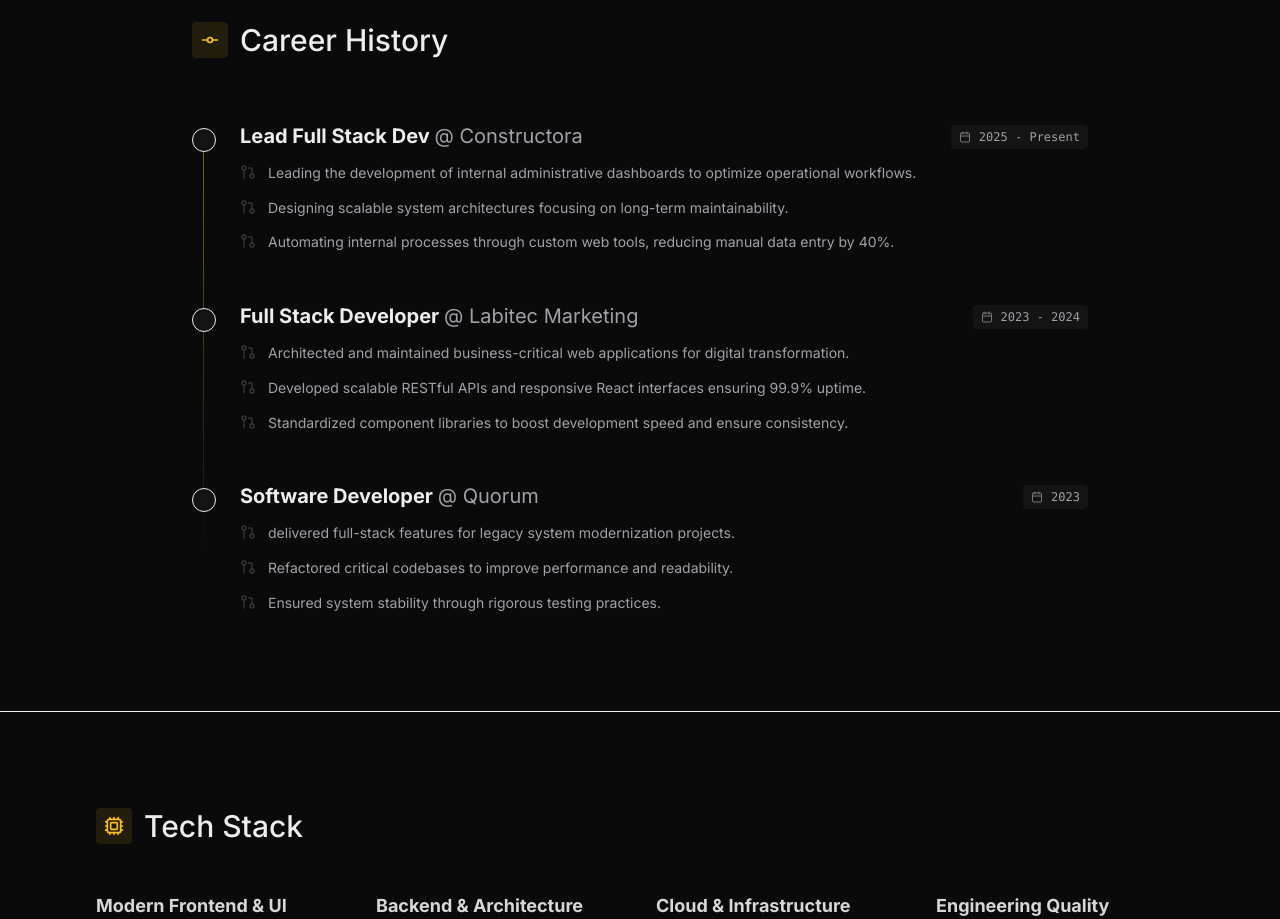
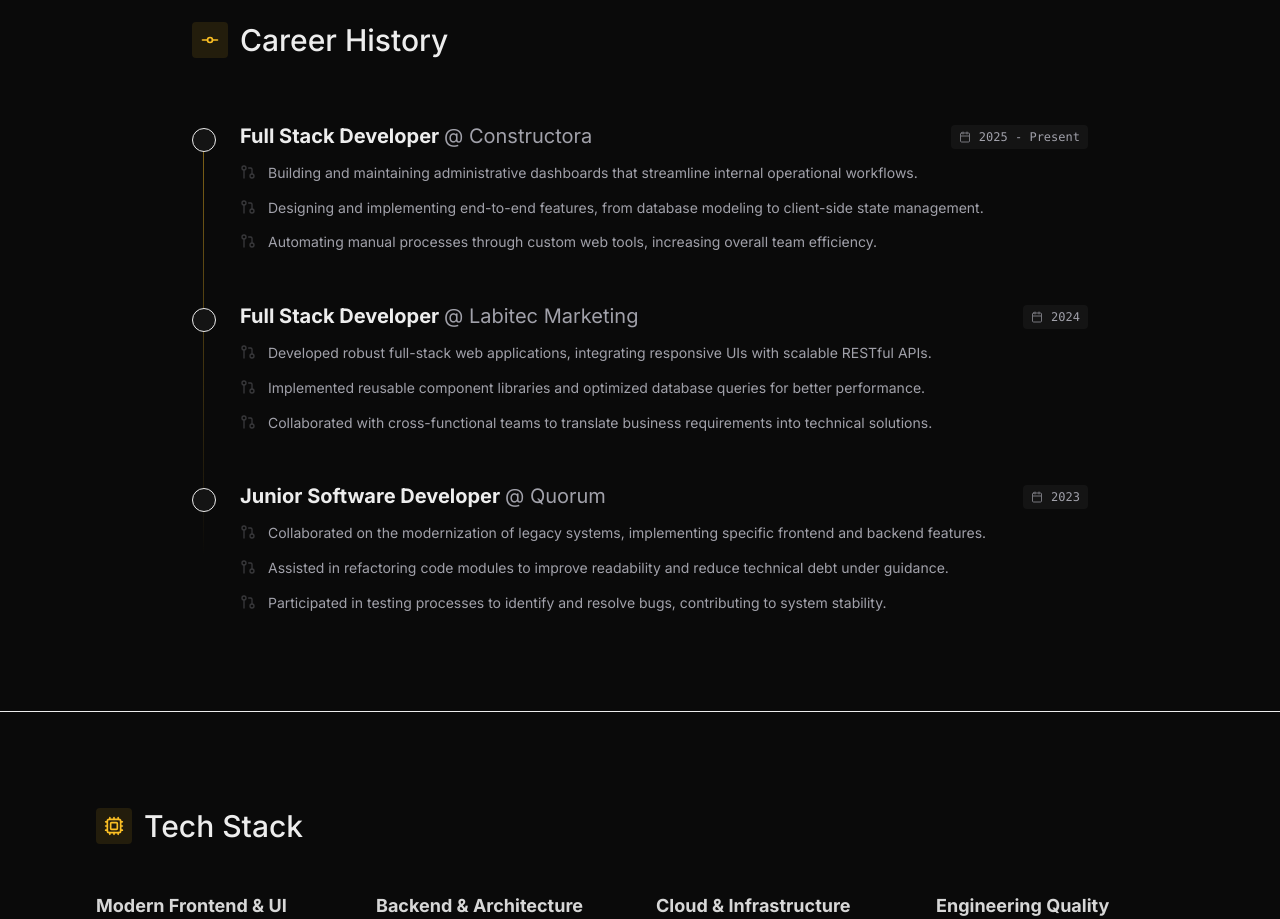
Before and after one commit to NickRami/my-portfolio, a React (Vite) app: page / in a window 1280 px wide. Shown: the part 2200-3119 px from the top of the page. Built offline with nearby package versions, Linux system fonts and the light colour scheme.

Commit message:
feat: Implement new resume page with i18n, theming, and print capabilities, supported by a new app context.

```diff
--- a/src/context/AppContext.tsx
+++ b/src/context/AppContext.tsx
@@ -86,30 +86,30 @@ const translations = {
     // Experience (Arrays for "Career Changelog")
     'experience.title': 'Career History',
     'experience.constructora.company': 'Constructora',
-    'experience.constructora.role': 'Lead Full Stack Dev',
+    'experience.constructora.role': 'Full Stack Developer',
     'experience.constructora.date': '2025 - Present',
     'experience.constructora.bullets': [
-      'Leading the development of internal administrative dashboards to optimize operational workflows.',
-      'Designing scalable system architectures focusing on long-term maintainability.',
-      'Automating internal processes through custom web tools, reducing manual data entry by 40%.'
+      'Building and maintaining administrative dashboards that streamline internal operational workflows.',
+      'Designing and implementing end-to-end features, from database modeling to client-side state management.',
+      'Automating manual processes through custom web tools, increasing overall team efficiency.'
     ],
 
     'experience.labitec.company': 'Labitec Marketing',
     'experience.labitec.role': 'Full Stack Developer',
-    'experience.labitec.date': '2023 - 2024',
+    'experience.labitec.date': '2024',
     'experience.labitec.bullets': [
-      'Architected and maintained business-critical web applications for digital transformation.',
-      'Developed scalable RESTful APIs and responsive React interfaces ensuring 99.9% uptime.',
-      'Standardized component libraries to boost development speed and ensure consistency.'
+      'Developed robust full-stack web applications, integrating responsive UIs with scalable RESTful APIs.',
+      'Implemented reusable component libraries and optimized database queries for better performance.',
+      'Collaborated with cross-functional teams to translate business requirements into technical solutions.'
     ],
 
     'experience.quorum.company': 'Quorum',
-    'experience.quorum.role': 'Software Developer',
+    'experience.quorum.role': 'Junior Software Developer',
     'experience.quorum.date': '2023',
     'experience.quorum.bullets': [
-      ' delivered full-stack features for legacy system modernization projects.',
-      'Refactored critical codebases to improve performance and readability.',
-      'Ensured system stability through rigorous testing practices.'
+      'Collaborated on the modernization of legacy systems, implementing specific frontend and backend features.',
+      'Assisted in refactoring code modules to improve readability and reduce technical debt under guidance.',
+      'Participated in testing processes to identify and resolve bugs, contributing to system stability.'
     ],
 
     // Skills - Senior/Product Profile
@@ -197,30 +197,30 @@ const translations = {
     // Experience (Arrays)
     'experience.title': 'Historial Profesional',
     'experience.constructora.company': 'Constructora',
-    'experience.constructora.role': 'Líder Técnico Full Stack',
+    'experience.constructora.role': 'Desarrollador Full Stack',
     'experience.constructora.date': '2025 - Presente',
     'experience.constructora.bullets': [
-      'Lidero el desarrollo de dashboards administrativos internos para optimizar flujos operativos.',
-      'Diseño arquitecturas de sistemas escalables enfocadas en mantenibilidad a largo plazo.',
-      'Automatizo procesos internos mediante herramientas web personalizadas, reduciendo carga manual.'
+      'Construyo y mantengo dashboards administrativos que optimizan los flujos de trabajo operativos internos.',
+      'Diseño e implemento funcionalidades end-to-end, desde el modelado de datos hasta la gestión de estado.',
+      'Automatizo procesos manuales mediante herramientas web propias, mejorando la eficiencia general del equipo.'
     ],
 
     'experience.labitec.company': 'Labitec Marketing',
     'experience.labitec.role': 'Desarrollador Full Stack',
-    'experience.labitec.date': '2023 - 2024',
+    'experience.labitec.date': '2024',
     'experience.labitec.bullets': [
-      'Arquitectura y mantenimiento de aplicaciones web críticas para la transformación digital del negocio.',
-      'Desarrollo de APIs RESTful escalables e interfaces React responsivas con 99.9% de uptime.',
-      'Estandarización de librerías de componentes para acelerar el desarrollo y asegurar consistencia.'
+      'Desarrollé aplicaciones web full-stack robustas, integrando interfaces responsivas con APIs RESTful escalables.',
+      'Implementé librerías de componentes reutilizables y optimicé consultas a bases de datos para mayor rendimiento.',
+      'Colaboré con equipos multidisciplinarios para transformar requerimientos de negocio en soluciones técnicas.'
     ],
 
     'experience.quorum.company': 'Quorum',
-    'experience.quorum.role': 'Desarrollador de Software',
+    'experience.quorum.role': 'Desarrollador Junior',
     'experience.quorum.date': '2023',
     'experience.quorum.bullets': [
-      'Desarrollo funcionalidades full-stack para proyectos de modernización de sistemas legacy.',
-      'Refactorización de código crítico para mejorar rendimiento, legibilidad y reducir deuda técnica.',
-      'Aseguramiento la estabilidad del sistema mediante prácticas rigurosas de testing.'
+      'Colaboré en la modernización de sistemas legacy, implementando funcionalidades específicas en frontend y backend.',
+      'Asistí en la refactorización de módulos de código para mejorar la legibilidad bajo supervisión técnica.',
+      'Participé en procesos de testing para identificar y resolver errores, contribuyendo a la estabilidad del sistema.'
     ],
 
     // Skills - Refinado para perfil Senior/Product
--- a/src/pages/Resume.tsx
+++ b/src/pages/Resume.tsx
@@ -22,36 +22,30 @@ export default function Resume() {
     return `https://api.microlink.io/?url=${encodeURIComponent(url)}&screenshot=true&meta=false&embed=screenshot.url&screenshot.waitFor=5000&viewport.width=1440&viewport.height=900`;
   };
 
+  // Helper to safely get bullets
+  const getBullets = (key: string) => {
+    const items = t(key);
+    return Array.isArray(items) ? items : [];
+  };
+
   const experiences = [
     {
       company: t('experience.constructora.company'),
       role: t('experience.constructora.role'),
       date: t('experience.constructora.date'),
-      bullets: [
-        t('experience.constructora.b1'),
-        t('experience.constructora.b2'),
-        t('experience.constructora.b3')
-      ]
+      bullets: getBullets('experience.constructora.bullets')
     },
     {
       company: t('experience.labitec.company'),
       role: t('experience.labitec.role'),
       date: t('experience.labitec.date'),
-      bullets: [
-        t('experience.labitec.b1'),
-        t('experience.labitec.b2'),
-        t('experience.labitec.b3')
-      ]
+      bullets: getBullets('experience.labitec.bullets')
     },
     {
       company: t('experience.quorum.company'),
       role: t('experience.quorum.role'),
       date: t('experience.quorum.date'),
-      bullets: [
-        t('experience.quorum.b1'),
-        t('experience.quorum.b2'),
-        t('experience.quorum.b3')
-      ]
+      bullets: getBullets('experience.quorum.bullets')
     }
   ];
 
@@ -108,14 +102,17 @@ export default function Resume() {
   };
 
   return (
-    <div className="min-h-screen bg-background text-foreground antialiased selection:bg-yellow-400/20 selection:text-yellow-400 overflow-x-hidden relative print:overflow-visible">
+    <div className="min-h-screen bg-background text-foreground antialiased selection:bg-primary/20 selection:text-primary overflow-x-hidden relative print:overflow-visible">
       {/* Mouse Follower Gradient */}
       <div
         className="pointer-events-none fixed inset-0 z-0 transition-opacity duration-300 print:hidden"
         style={{
-            background: `radial-gradient(600px circle at ${mousePosition.x}px ${mousePosition.y}px, rgba(250, 204, 21, 0.05), transparent 40%)`
+          background: `radial-gradient(600px circle at ${mousePosition.x}px ${mousePosition.y}px, rgba(var(--color-primary-rgb), 0.05), transparent 40%)` // Adjusted for potential CSS variable usage or keep hardcoded if variable not exported as RGB
         }}
-       />
+      >
+        {/* Alternative using Tailwind opacity if CSS var not raw RGB */}
+        <div className="absolute inset-0 bg-primary/5 [mask-image:radial-gradient(600px_circle_at_var(--x)_var(--y),black,transparent)]" style={{ '--x': `${mousePosition.x}px`, '--y': `${mousePosition.y}px` } as any} />
+      </div>
 
       <Navbar />
 
@@ -123,7 +120,7 @@ export default function Resume() {
 
         <div className="max-w-4xl mx-auto">
           <div className="mb-8 no-print">
-               <Link to="/" className="inline-flex items-center gap-2 text-muted-foreground hover:text-yellow-400 transition-colors group">
+            <Link to="/" className="inline-flex items-center gap-2 text-muted-foreground hover:text-primary transition-colors group">
               <ArrowLeft size={20} className="group-hover:-translate-x-1 transition-transform" />
               <span className="font-medium">{t('nav.back')}</span>
             </Link>
@@ -132,7 +129,7 @@ export default function Resume() {
           <div className="flex justify-between items-start mb-12 print:mb-6">
             <div className="flex-1">
               <h1 className="text-5xl md:text-7xl font-bold tracking-tighter mb-4 text-pretty leading-tight">Ramiro Silva</h1>
-                  <h2 className="text-2xl md:text-3xl text-yellow-400/90 font-medium mb-6 print:mb-4 tracking-tight">{t('hero.role')}</h2>
+              <h2 className="text-2xl md:text-3xl text-primary/90 font-medium mb-6 print:mb-4 tracking-tight">{t('hero.role')}</h2>
               <p className="text-muted-foreground/80 max-w-2xl leading-relaxed text-lg md:text-xl font-light print:text-base">
                 {t('resume.summary')}
               </p>
@@ -140,15 +137,15 @@ export default function Resume() {
             <div className="flex items-center gap-4 no-print ml-4 pt-2">
               <button
                 onClick={handlePrint}
-                    className="p-3 bg-muted/50 text-foreground rounded-full hover:bg-yellow-400 hover:text-black transition-all shadow-sm hover:shadow-yellow-400/20"
+                className="p-3 bg-muted/50 text-foreground rounded-full hover:bg-primary hover:text-primary-foreground transition-all shadow-sm hover:shadow-primary/20"
                 title={t('resume.download')}
               >
                 <Download size={22} />
               </button>
               <div className="h-8 w-px bg-muted mx-1" />
-                  <a href="https://github.com/NickRami" target="_blank" rel="noopener noreferrer" className="p-3 bg-muted/50 text-foreground rounded-full hover:bg-yellow-400 hover:text-black transition-all social-icon-btn"><Github size={22} /></a>
-                  <a href="https://www.linkedin.com/in/ramiro-silva-333918231" target="_blank" rel="noopener noreferrer" className="p-3 bg-muted/50 text-foreground rounded-full hover:bg-yellow-400 hover:text-black transition-all social-icon-btn"><Linkedin size={22} /></a>
-                  <a href="mailto:ramisilva8@gmail.com" className="p-3 bg-muted/50 text-foreground rounded-full hover:bg-yellow-400 hover:text-black transition-all social-icon-btn"><Mail size={22} /></a>
+              <a href="https://github.com/NickRami" target="_blank" rel="noopener noreferrer" className="p-3 bg-muted/50 text-foreground rounded-full hover:bg-primary hover:text-primary-foreground transition-all social-icon-btn"><Github size={22} /></a>
+              <a href="https://www.linkedin.com/in/ramiro-silva-333918231" target="_blank" rel="noopener noreferrer" className="p-3 bg-muted/50 text-foreground rounded-full hover:bg-primary hover:text-primary-foreground transition-all social-icon-btn"><Linkedin size={22} /></a>
+              <a href="mailto:ramisilva8@gmail.com" className="p-3 bg-muted/50 text-foreground rounded-full hover:bg-primary hover:text-primary-foreground transition-all social-icon-btn"><Mail size={22} /></a>
             </div>
           </div>
 
@@ -170,18 +167,18 @@ export default function Resume() {
             </div>
           </div>
 
-            <div className="border-t border-muted my-12 no-print" />
+          <div className="border-t border-border my-12 no-print" />
 
           {/* Skills / Tech Stack */}
           <section className="mb-16 print:mb-8 break-inside-avoid">
             <h3 className="text-sm font-semibold uppercase tracking-wider text-muted-foreground mb-8 flex items-center gap-3 print:mb-4">
-                   <span className="w-1.5 h-1.5 rounded-full bg-yellow-400 block print:bg-gray-600"></span>
+              <span className="w-1.5 h-1.5 rounded-full bg-primary block print:bg-gray-600"></span>
               {t('skills.subtitle')}
             </h3>
             <div className="grid sm:grid-cols-2 gap-8 print:gap-4 print:grid-cols-4">
               {skills.map((grp, i) => (
                 <div key={i} className="break-inside-avoid">
-                            <h4 className="text-lg font-bold text-foreground mb-3 border-b border-muted/50 pb-2 print:mb-1.5 print:pb-1 print:text-sm print:border-gray-300">{grp.category}</h4>
+                  <h4 className="text-lg font-bold text-foreground mb-3 border-b border-border/50 pb-2 print:mb-1.5 print:pb-1 print:text-sm print:border-gray-300">{grp.category}</h4>
                   <div className="flex flex-wrap gap-x-3 gap-y-2 print:flex-col print:gap-0.5">
                     {grp.items.map((item: string, idx: number) => (
                       <span key={idx} className="text-sm md:text-base text-muted-foreground print:text-xs print:text-gray-700 font-medium">
@@ -197,24 +194,24 @@ export default function Resume() {
           {/* Experience */}
           <section className="mb-16 print:mb-10">
             <h3 className="text-sm font-semibold uppercase tracking-wider text-muted-foreground mb-10 flex items-center gap-3 print:mb-6">
-                   <span className="w-1.5 h-1.5 rounded-full bg-yellow-400 block print:bg-gray-600"></span>
+              <span className="w-1.5 h-1.5 rounded-full bg-primary block print:bg-gray-600"></span>
               {t('experience.title')}
             </h3>
-                <div className="space-y-12 border-l border-muted ml-1 pl-8 print:space-y-6 print:pl-6 print:border-gray-200">
+            <div className="space-y-12 border-l border-border ml-1 pl-8 print:space-y-6 print:pl-6 print:border-gray-200">
               {experiences.map((exp, i) => (
                 <div key={i} className="relative break-inside-avoid group">
                   {/* Dot alignment */}
-                            <div className="absolute -left-[37px] top-2 h-2.5 w-2.5 rounded-full bg-yellow-400 ring-4 ring-background group-hover:ring-yellow-400/20 transition-all duration-300 print:bg-gray-600 print:ring-0 print:-left-[29px]" />
+                  <div className="absolute -left-[37px] top-2 h-2.5 w-2.5 rounded-full bg-primary ring-4 ring-background group-hover:ring-primary/20 transition-all duration-300 print:bg-gray-600 print:ring-0 print:-left-[29px]" />
 
                   <div className="flex flex-col sm:flex-row sm:items-baseline justify-between mb-2 print:mb-0.5">
                     <h4 className="text-xl md:text-2xl font-bold text-foreground print:text-lg">{exp.company}</h4>
-                                <span className="text-sm font-mono text-muted-foreground font-semibold print:text-gray-500 bg-muted/30 px-2 py-0.5 rounded print:bg-transparent print:p-0">{exp.date}</span>
+                    <span className="text-sm font-mono text-muted-foreground font-semibold print:text-gray-500 bg-muted/50 px-2 py-0.5 rounded print:bg-transparent print:p-0">{exp.date}</span>
                   </div>
-                            <p className="text-yellow-500/90 font-medium text-sm mb-4 uppercase tracking-wide print:text-gray-700 print:mb-2">{exp.role}</p>
+                  <p className="text-primary/90 font-medium text-sm mb-4 uppercase tracking-wide print:text-gray-700 print:mb-2">{exp.role}</p>
                   <ul className="space-y-2 text-muted-foreground/90 leading-relaxed print:space-y-1">
                     {exp.bullets.map((b, idx) => (
                       <li key={idx} className="flex items-start gap-3 text-base md:text-lg print:text-sm">
-                                        <span className="mt-2.5 w-1.5 h-1.5 rounded-full bg-yellow-400/60 shrink-0 print:bg-gray-400 print:mt-1.5"></span>
+                        <span className="mt-2.5 w-1.5 h-1.5 rounded-full bg-primary/60 shrink-0 print:bg-gray-400 print:mt-1.5"></span>
                         {b}
                       </li>
                     ))}
@@ -227,7 +224,7 @@ export default function Resume() {
           {/* Projects */}
           <section className="mb-16 print:mb-10 break-inside-avoid page-2-content">
             <h3 className="text-sm font-semibold uppercase tracking-wider text-muted-foreground mb-10 flex items-center gap-3 print:mb-6">
-                <span className="w-1.5 h-1.5 rounded-full bg-yellow-400 block print:bg-gray-600"></span>
+              <span className="w-1.5 h-1.5 rounded-full bg-primary block print:bg-gray-600"></span>
               {t('projects.label')}
             </h3>
             <div className="grid md:grid-cols-2 gap-8 print:gap-4 print:grid-cols-2">
@@ -237,7 +234,7 @@ export default function Resume() {
                   href={proj.url}
                   target="_blank"
                   rel="noopener noreferrer"
-                    className="group flex flex-col h-full rounded-2xl overflow-hidden bg-card border border-muted/50 hover:border-yellow-400/50 transition-all duration-300 hover:shadow-2xl hover:shadow-yellow-400/5 print:bg-white print:border-gray-200 print:shadow-none print:hover:border-gray-200"
+                  className="group flex flex-col h-full rounded-2xl overflow-hidden bg-card border border-border/50 hover:border-primary/50 transition-all duration-300 hover:shadow-2xl hover:shadow-primary/5 print:bg-white print:border-gray-200 print:shadow-none print:hover:border-gray-200"
                 >
                   {/* Image Preview - Screen Only */}
                   <div className="relative aspect-[16/9] overflow-hidden bg-muted no-print">
@@ -266,15 +263,15 @@ export default function Resume() {
                   {/* Content */}
                   <div className="p-6 flex-1 flex flex-col print:p-4">
                     <div className="flex justify-between items-start mb-3 print:mb-1.5">
-                        <h4 className="text-xl md:text-2xl font-bold group-hover:text-yellow-400 transition-colors print:text-base print:group-hover:text-black">{proj.title}</h4>
-                        <ExternalLink size={16} className="text-muted-foreground group-hover:text-yellow-400 transition-colors no-print" />
+                      <h4 className="text-xl md:text-2xl font-bold group-hover:text-primary transition-colors print:text-base print:group-hover:text-black">{proj.title}</h4>
+                      <ExternalLink size={16} className="text-muted-foreground group-hover:text-primary transition-colors no-print" />
                     </div>
                     <p className="text-muted-foreground mb-6 leading-relaxed line-clamp-2 text-base group-hover:text-foreground/80 transition-colors print:mb-3 print:line-clamp-none print:text-gray-700">
                       {proj.description}
                     </p>
                     <div className="mt-auto flex flex-wrap gap-2">
                       {proj.tech.map((techItem: string, idx: number) => (
-                          <span key={idx} className="text-xs font-medium px-2.5 py-1 rounded-full bg-muted text-muted-foreground transition-colors group-hover:bg-yellow-400/10 group-hover:text-yellow-500 print:bg-gray-100 print:text-gray-700 print:border-gray-200 print:px-2 print:py-0.5">
+                        <span key={idx} className="text-xs font-medium px-2.5 py-1 rounded-full bg-muted text-muted-foreground transition-colors group-hover:bg-primary/10 group-hover:text-primary print:bg-gray-100 print:text-gray-700 print:border-gray-200 print:px-2 print:py-0.5">
                           {techItem}
                         </span>
                       ))}
```
Lines whose indentation alone changed are shown as unchanged.
